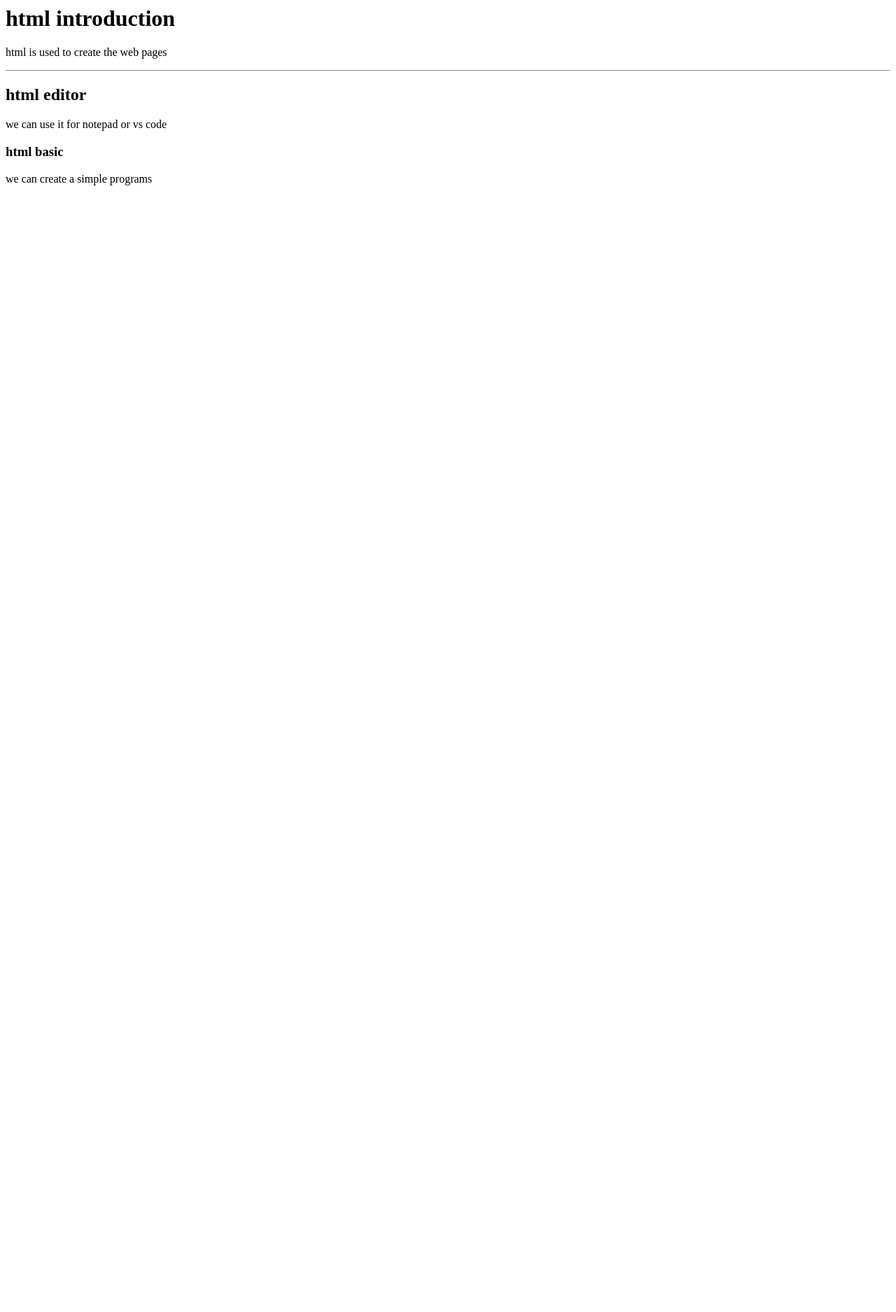
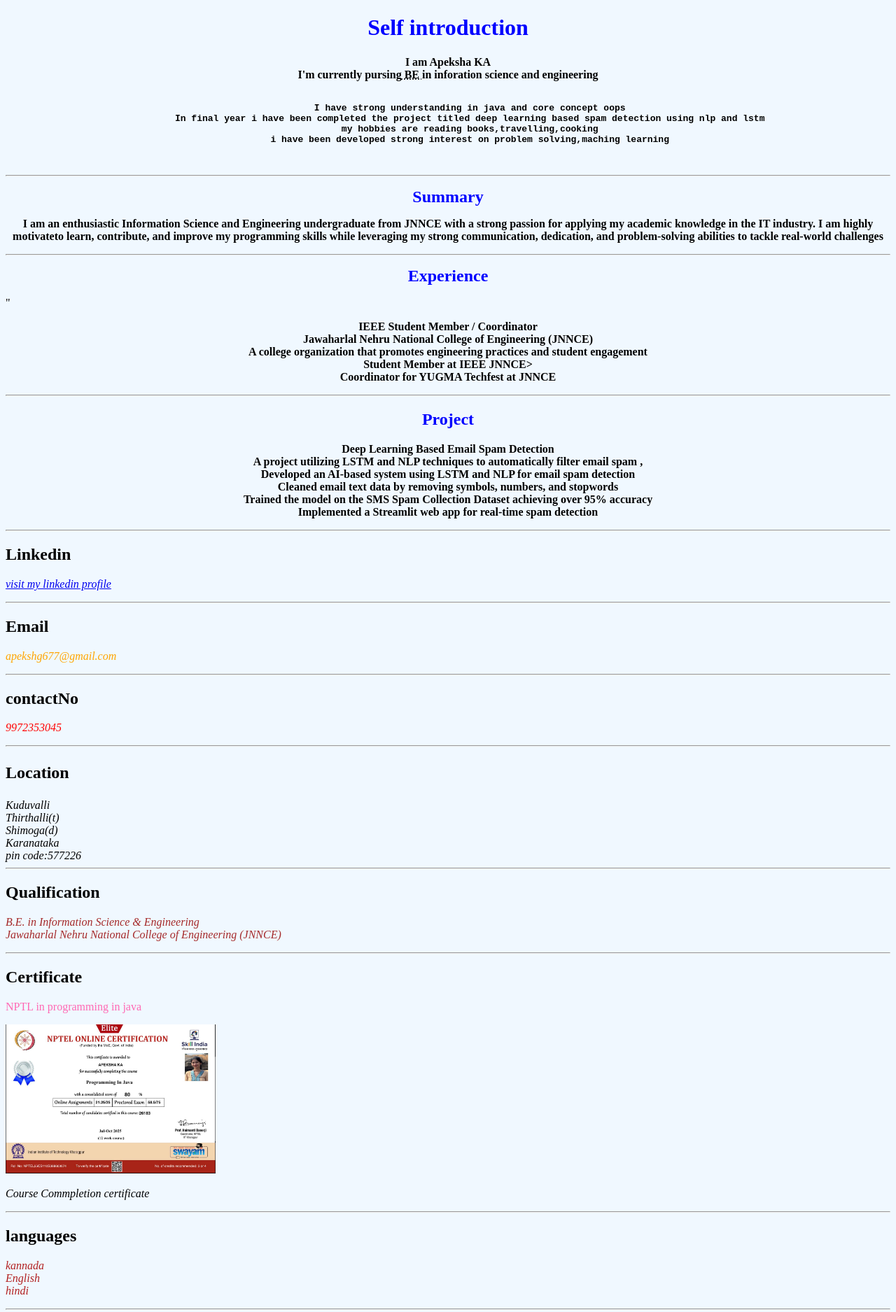
Before and after one commit to apeksha-ka/learning, a plain HTML site: page index.html in a window 1280 px wide. Shown: the top 1875 px of the page at 70% size. Before the commit the page ends 800 px from the top, so only its background shows below. Drawn offline with Linux system fonts and the light colour scheme.

Commit message:
Added certificate image  and updated index

```diff
--- a/index.html
+++ b/index.html
@@ -1,23 +1,95 @@
 
-<!DOCTYPE htmml>
-
+<!DOCTYPE html>
+<html>
 <head>
-    <title>html Demo </title>
+    <title>self introduction</title>
 
 
 </head>
-<body>
-    <h1>html introduction</h1>
-    <p>html is used to create the web pages</p>
+<body style="background-color:aliceblue">
+
+
+    <div style = "text-align: center;">
+    <h1 style="color:blue;font-size:xx-large;">Self introduction</h1><p><b>I am Apeksha KA</b><br><b>I'm currently pursing<abbr title="Bachelor of engineering"> BE </abbr> in inforation science and engineering</b></p>
+    <pre><strong>
+        I have strong understanding in java and core concept oops
+        In final year i have been completed the project titled deep learning based spam detection using nlp and lstm
+        my hobbies are reading books,travelling,cooking
+        i have been developed strong interest on problem solving,maching learning
+    </strong>
+    </pre>
+    <hr>
+    </div>
+
+    <h1 style="text-align:center;color:blue;font-size: x-large;">Summary</h1>
+    <p style="text-align:center;"><b>I am an enthusiastic Information Science and Engineering undergraduate from JNNCE with a strong passion for applying my academic knowledge in the IT industry. I am highly motivateto learn, contribute, and improve my programming skills while leveraging my strong
+    communication, dedication, and problem-solving abilities to tackle real-world challenges</b></p>
     <hr>
 
-    <h2>html editor</h2>
-    <p>we can use it for notepad or vs code</p>
+    <h1 style="text-align:center;color:blue;font-size: x-large;">Experience</h1>"
+    <p style="text-align:center;"><b>IEEE Student Member / Coordinator <br> Jawaharlal Nehru National College of Engineering (JNNCE)
+    <br> A college organization that promotes engineering practices and student engagement<br>Student Member at IEEE JNNCE><br>
+    Coordinator for YUGMA Techfest at JNNCE</b></p>
+    <hr>
 
-    <h3>html basic</h3>
-    <p>we can create a simple programs</p>
+    <h2 style="color:blue;text-align:center;font-size: x-large;">Project</h2>
+    <p style="text-align:center;"><b>Deep Learning Based Email Spam Detection<br>A project utilizing LSTM and NLP
+    techniques to automatically filter email spam ,<br>Developed an AI-based system using LSTM and NLP for email spam detection
+    <br>Cleaned email text data by removing symbols, numbers, and stopwords <br>Trained the model on the SMS Spam Collection Dataset achieving over 95% accuracy<br>Implemented a Streamlit web app for
+    real-time spam detection</b></p>
+    <hr>
 
+    <h2><b>Linkedin</b></h2>
+    <p> <a href="http://linkedin.com/in/apeksha-ka-23ab68358"><i>visit my linkedin profile</a></i></p>
+    <hr>
+    <h2><b>Email</b></h2>
+    <p style="text-align: padding-left;color:orange;"><i>apekshg677@gmail.com</i></p>
+    <hr>
+    <h2><b>contactNo</b></h2>
+    <p style="text-align: padding-left;color:red;"><i>9972353045</i></p>
+    <hr>
+    <p style = "text-align: padding-left;color:Black;font-size: x-large;"> <b>Location</b></p>
+    <address><em>
+        Kuduvalli<br>
+        Thirthalli(t)<br>
+        Shimoga(d)<br>
+        Karanataka<br>
+        pin code:577226</em>
+     </address>
+     <hr>
 
-
+    <h2><b>Qualification</b></h2>
+    <p style="text-align: padding-left;color:brown;"><i>B.E. in Information Science & Engineering <br> Jawaharlal Nehru National College of Engineering (JNNCE) </i></p>
+    <hr>
+    <h2><b>Certificate</b></h2>
+    <p style = "text-align: padding-left;color:hotpink;">NPTL in programming in java</p>
+    <img src="certificate.jpg" width="300" alt="Certicate">
+    <p><cite>Course Commpletion certificate</cite></p>
+    <hr>
+    <h2><b>languages</b></h2>
+    <p style="text-align: padding-left;color:firebrick;"><i>kannada<br>English<br>hindi</i></p>
+    <hr>
+    <h2><b>Skils</b></h2>
+    <p style="text-align: padding-left;color:indigo;"><i>Sql,Java,Html,VS code</i></p>
+    <hr>
+    <h2><b>Strenght</b></h2>
+    <p style="text-align: padding-left;color:green;"><i>communication skill<br>problem solving</i></p>
+    <hr>
+    <h2><b>Weakness</b></h2>
+    <p style="text-align: padding-left;color:darkblue;"><i>sometimes i take extra time because i want my work to be perfect</i></p>
+    <hr>
+    <h2><b>Hobbies</b></h2>
+    <p style="text-align: padding-left;color:blueviolet;"><i><br>cooking<br>reading books<br><mark>In my free time,I enjoy reading books like <cite> Wings of fire </cite> and learning from them</mark></i></p>
+    <hr>
+    <h2>Career</h2>
+    <p style="text-align: padding-left;color:darkgoldenrod;"><em>My Career Objective is<q>To became a skilled Software Developer and continuously improve my technical knowledge</q></em></p>
+    <bdo dir="rtl";style = "text-align: padding-left;">This line will be written from right to left</bdo>
+    <hr>
+    <h2>WWF's Website</h2>
+    <p>here's is the quote fro WWF's Website</p>
+    <blockquote cite = "https://www.w3schools.com">
+        Success is not falliure,failure is not fatal,It is courage to continue that counts
+    </blockquote>
 
 </body>
+</html>
```
Also changed, not shown: certificate.jpg (added).
